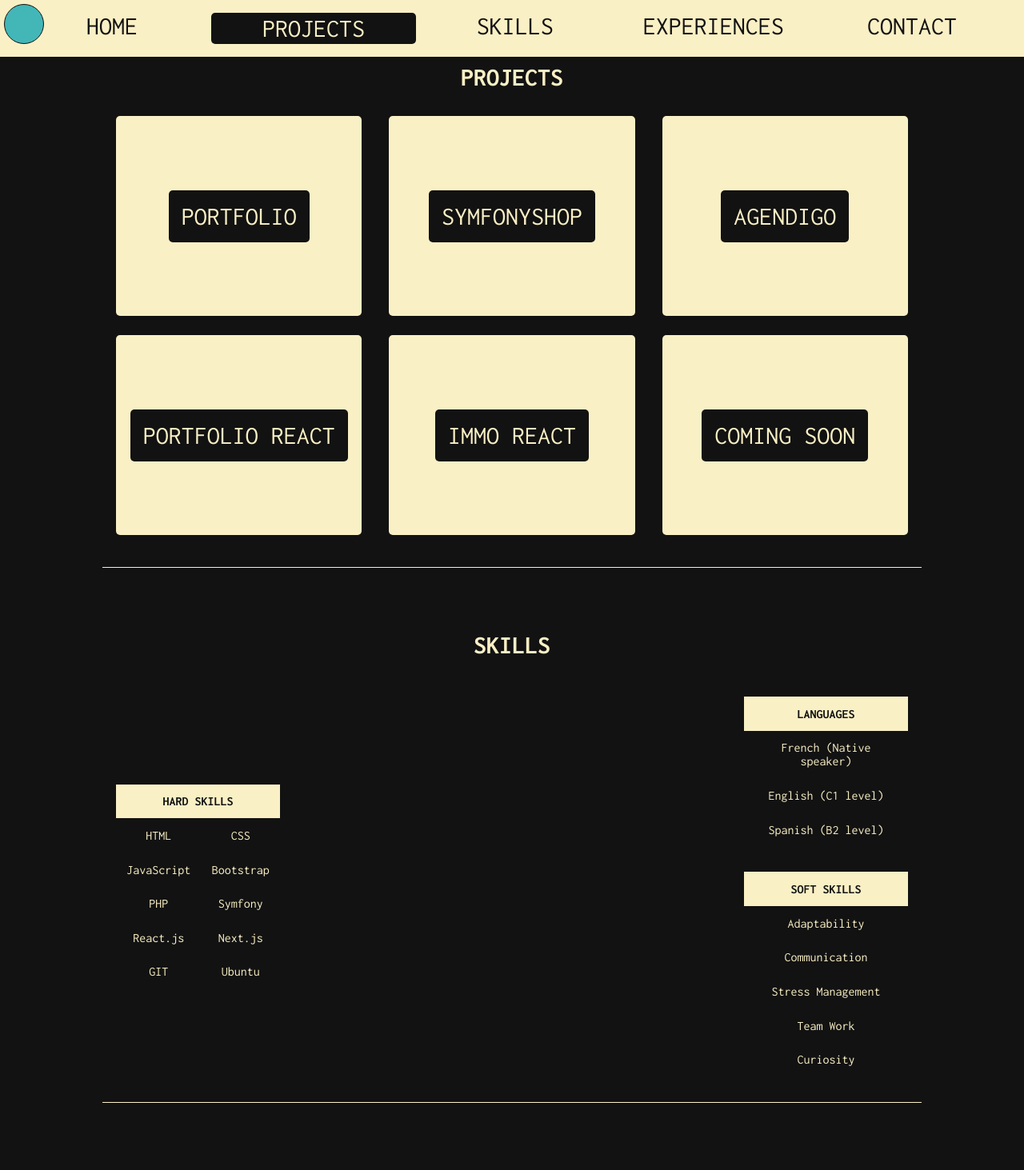
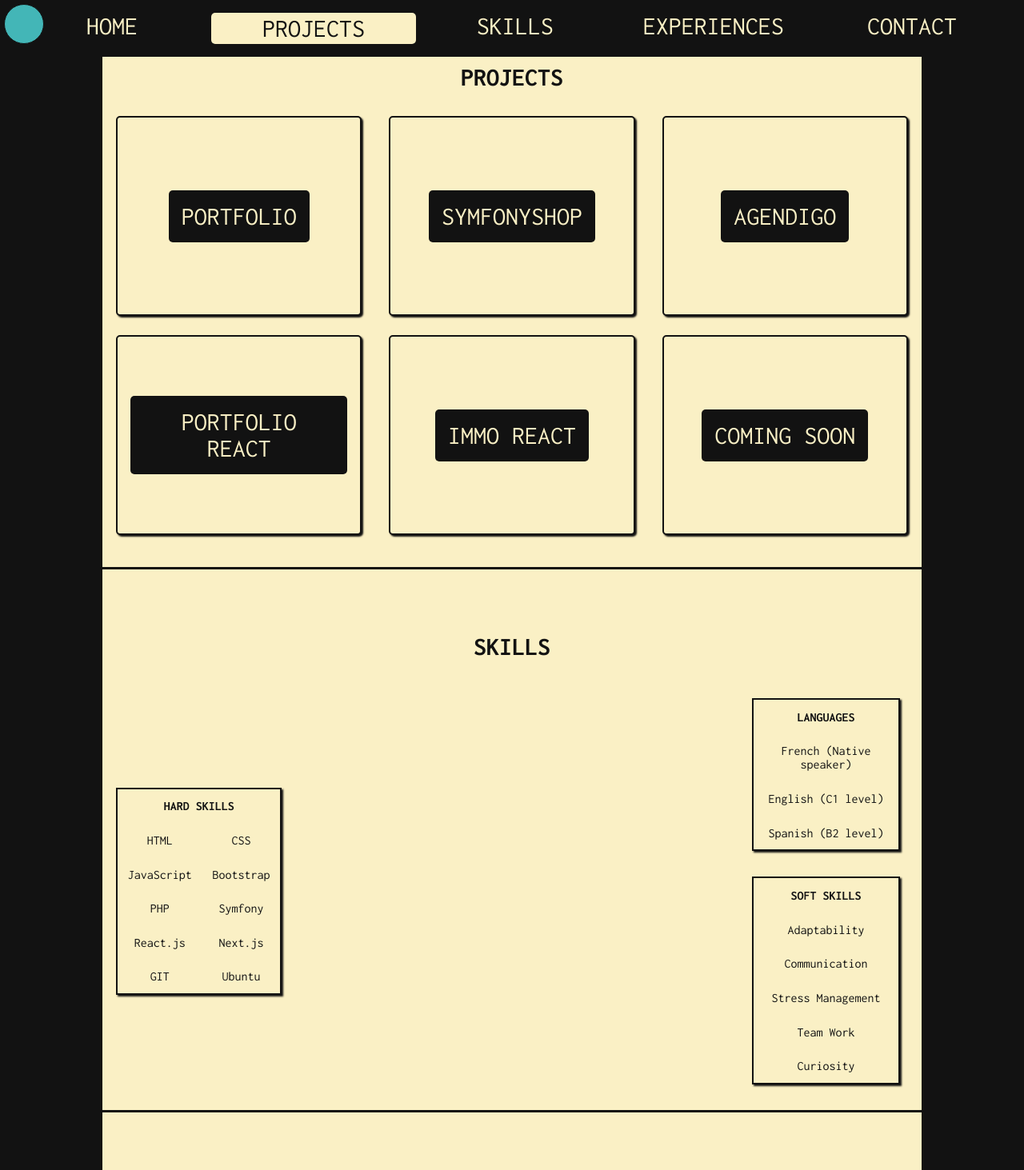
Before and after one commit to code-larry/portfolio-react, a Next.js app: page /details in a window 1280 px wide. Shown: the top 1463 px of the page at 80% size. Built offline with nearby package versions, Linux system fonts and the light colour scheme.

Commit message:
New dark theme

```diff
--- a/components/context/theme.js
+++ b/components/context/theme.js
@@ -4,7 +4,7 @@ export const Theme = createContext();
 
 const ThemeProvider = (props) => {
 
-	const [theme, setTheme] = useState(true)
+	const [theme, setTheme] = useState(false)
 
 	const toggleTheme = () => {
 		setTheme(!theme)
--- a/styles/Details.module.css
+++ b/styles/Details.module.css
@@ -8,6 +8,7 @@
 }
 
 @media screen and (min-width: 1200px) {
+
 	.main {
 		width: 80%;
 		margin-right: auto;
@@ -15,7 +16,6 @@
 	}
 
 	.mainLight {
-		background: #FAF0C5;
 		width: 80%;
 		margin-right: auto;
 		margin-left: auto;
--- a/styles/Exp.module.css
+++ b/styles/Exp.module.css
@@ -39,7 +39,7 @@
 .timeline__content__right {
 	text-align: center;
 	padding: 20px 30px;
-	background-color: #FAF0C5;
+	background-color: #b1b2b3;
 	position: relative;
 	border-radius: 6px;
 }
--- a/styles/Navbar.module.css
+++ b/styles/Navbar.module.css
@@ -65,7 +65,7 @@
 	}
 
 	.navbar {
-		background-color: #FAF0C5;
+		background-color: #b1b2b3;
 		padding: 1rem;
 		position: fixed;
 		top: 0;
--- a/styles/Projects.module.css
+++ b/styles/Projects.module.css
@@ -25,7 +25,7 @@
 	align-items: center;
 	margin-bottom: 1.5rem;
 	border-radius: 5px;
-	background: #FAF0C5;
+	background: #b1b2b3;
 }
 
 .projects__item .btn {
--- a/styles/Skills.module.css
+++ b/styles/Skills.module.css
@@ -21,7 +21,7 @@
 }
 
 .table .thead {
-	background-color: #FAF0C5;
+	background-color: #b1b2b3;
 	text-transform: uppercase;
 }
 
@@ -55,18 +55,27 @@
 	width: 90%;
 	margin: 1em auto;
 	border-collapse: collapse;
-	background: #121212;
+	/* background: #121212; */
+	border: 2px solid #121212;
+	box-shadow: 2px 2px 2px #121212;
+	/* border-radius: 5px; */
 }
 
 .skillsLight .table .thead {
-	background-color: #121212;
+	background-color: #FAF0C5;
 	text-transform: uppercase;
 }
 
 .skillsLight .table .th {
-	color: #FAF0C5;
+	/* color: #FAF0C5; */
 	padding: 0.8em;
 	text-align: center;
+}
+
+.skillsLight .table .td {
+	padding: 0.8em;
+	text-align: center;
+	color: #121212;
 }
 
 @media screen and (min-width: 700px) {
@@ -108,6 +117,7 @@
 	.skills i {
 		font-size: 15rem;
 		transform: rotate(-30deg);
+		color: #b1b2b3;
 	}
 
 	.skills__item__left {
```
